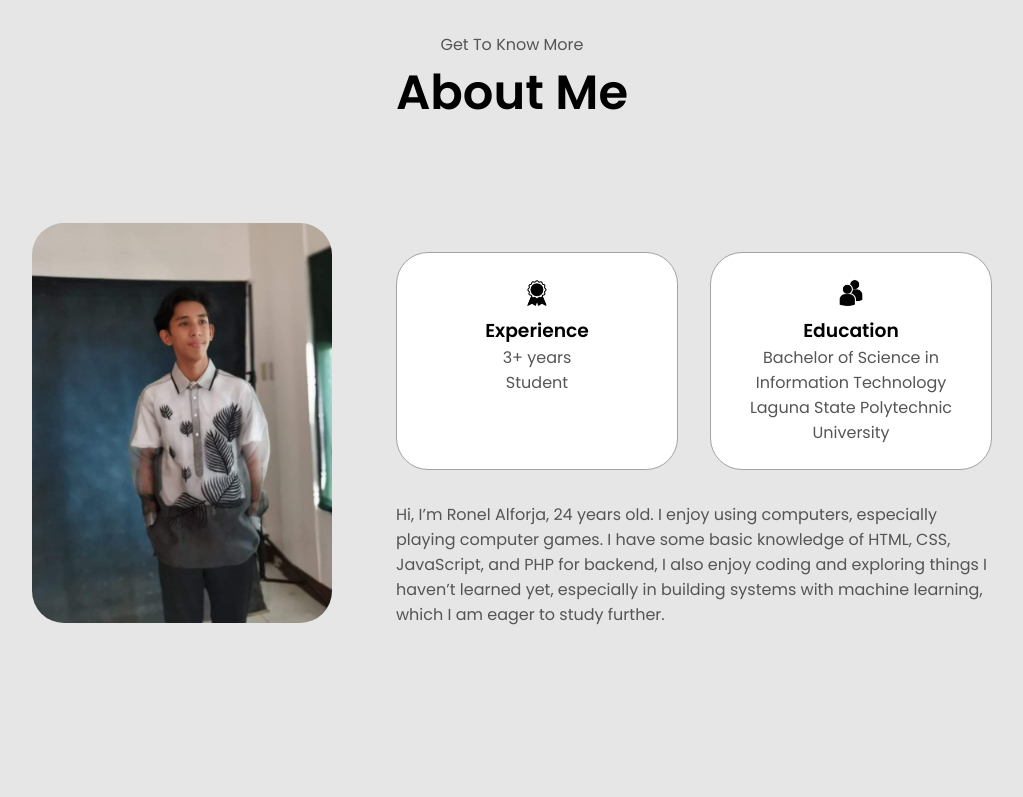
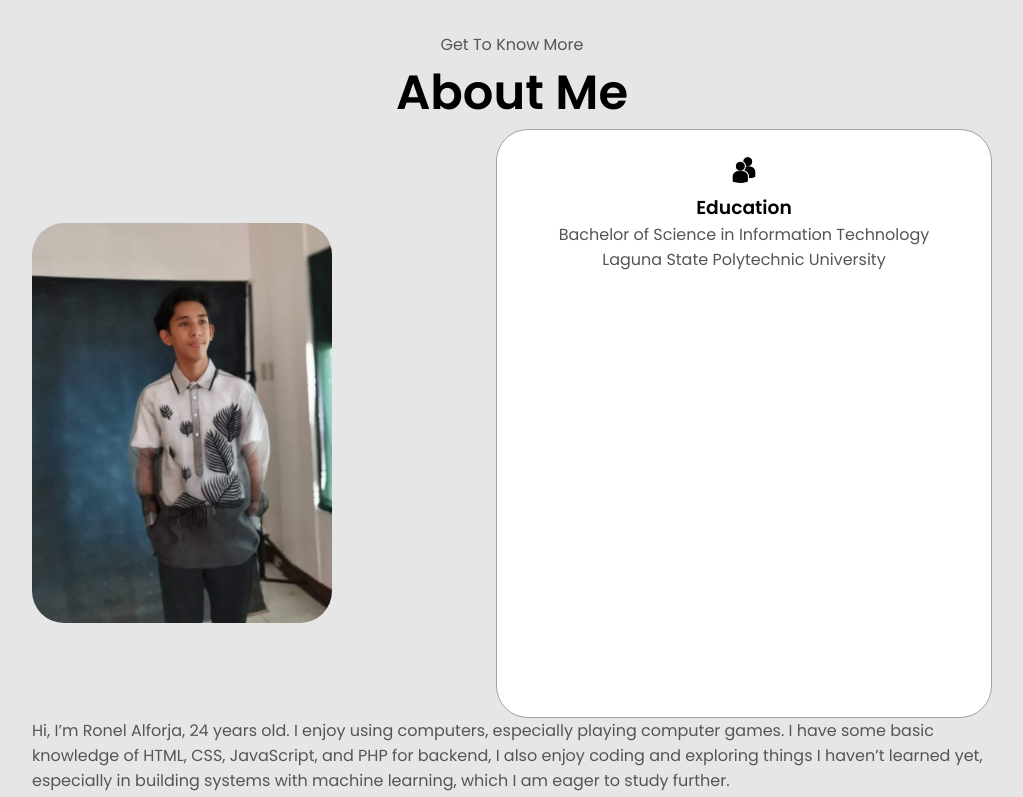
Before and after one commit to ronel0324/alforja-portfolio, a plain HTML site: page index.html in a window 1280 px wide. Shown: the part 800-1597 px from the top of the page, without its empty margins (128-1151 px from the left). Drawn offline with Linux system fonts and the light colour scheme.

Commit message:
Update index.html

```diff
--- a/index.html
+++ b/index.html
@@ -84,7 +84,7 @@
             class="about-pic"
           />
         </div>
-        <div class="about-details-container">
+        <!--<div class="about-details-container">
           <div class="about-containers">
             <div class="details-container">
               <img
@@ -94,7 +94,7 @@
               />
               <h3>Experience</h3>
               <p>3+ years <br />Student</p>
-            </div>
+            </div> -->
             <div class="details-container">
               <img
                 src="./assets/education.png"
```
